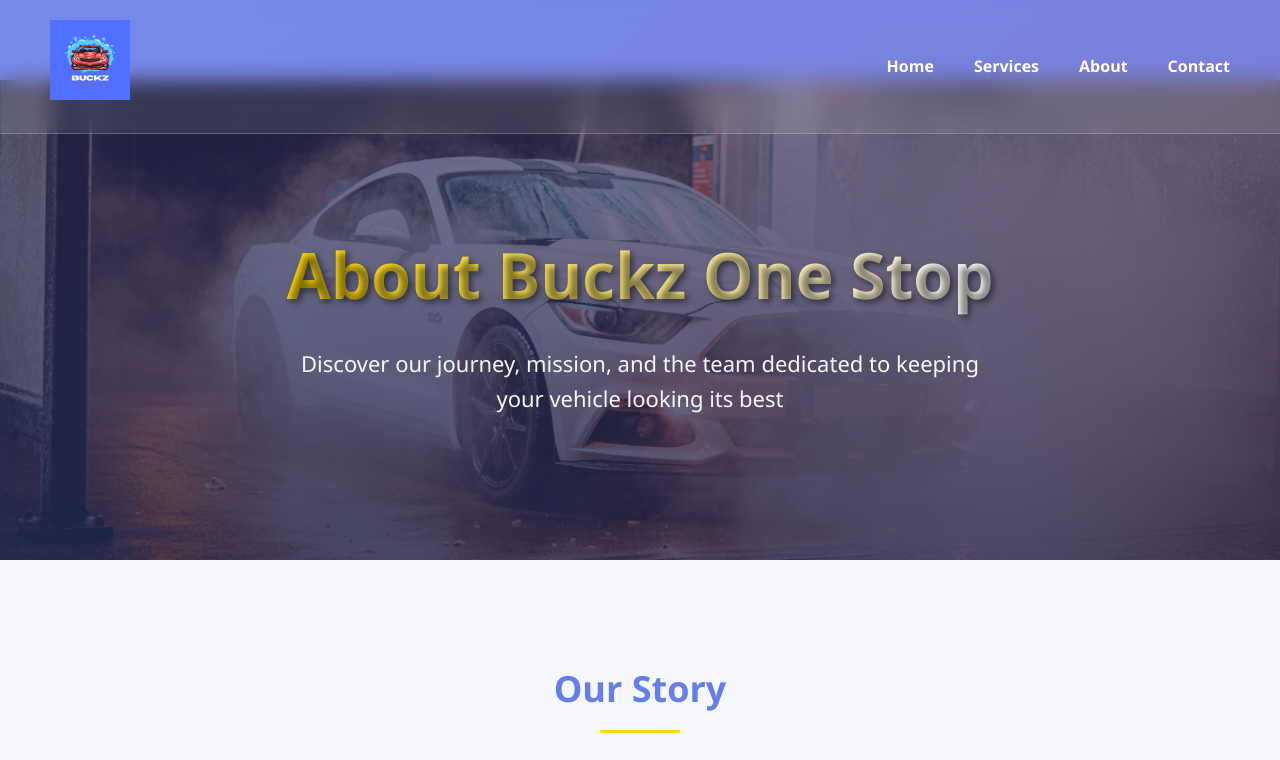
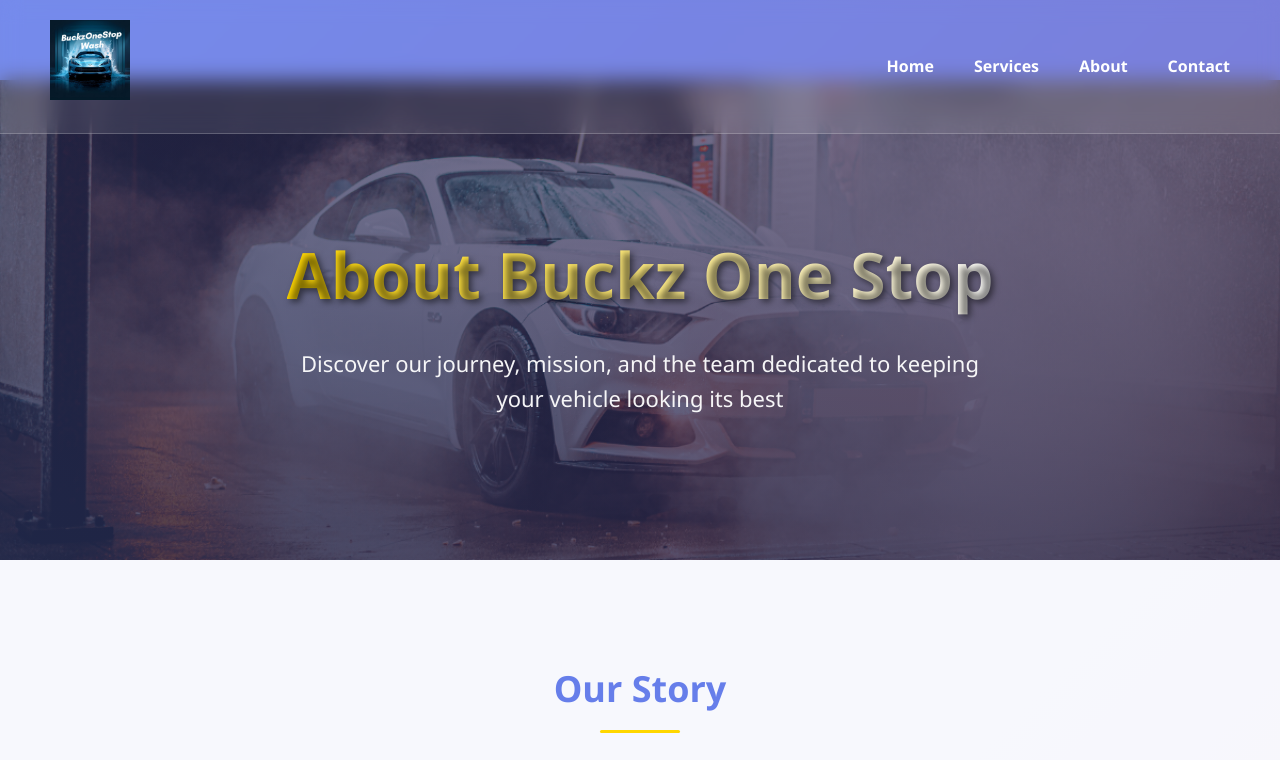
Before and after one commit to KhethoKodes-hub/BuckzWeb, a plain HTML site: page about.html in a window 1280 px wide. Shown: the top 760 px of the page. Drawn offline with Linux system fonts and the light colour scheme.

Commit message:
new logo

```diff
--- a/about.html
+++ b/about.html
@@ -4,7 +4,7 @@
     <meta charset="UTF-8">
     <meta name="viewport" content="width=device-width, initial-scale=1.0">
     <title>About Us - Buckz One Stop | Premium Car Wash in Kathu</title>
-    <link rel="icon" href="assets/BuckzLogo.png" type="image/x-icon">
+    <link rel="icon" href="assets/Buckz One StopLogo.png" type="image/x-icon">
     <link rel="stylesheet" href="https://cdnjs.cloudflare.com/ajax/libs/font-awesome/6.4.0/css/all.min.css">
     <style>
         * {
@@ -644,7 +644,7 @@
 <body>
     <!-- Header -->
     <header id="header">
-        <div class="logo"><a><img src="assets/BuckzLogo.png" height="80" width="80"></a></div>
+        <div class="logo"><a><img src="assets/Buckz One StopLogo.png" height="80" width="80"></a></div>
         <nav>
             <ul>
                 <li><a href="index.html">Home</a></li>
```
Also changed, not shown: contact.html (+2 -2 lines), index.html (+2 -2 lines), services.html (+2 -2 lines), assets/Buckz One StopLogo.png (added).
